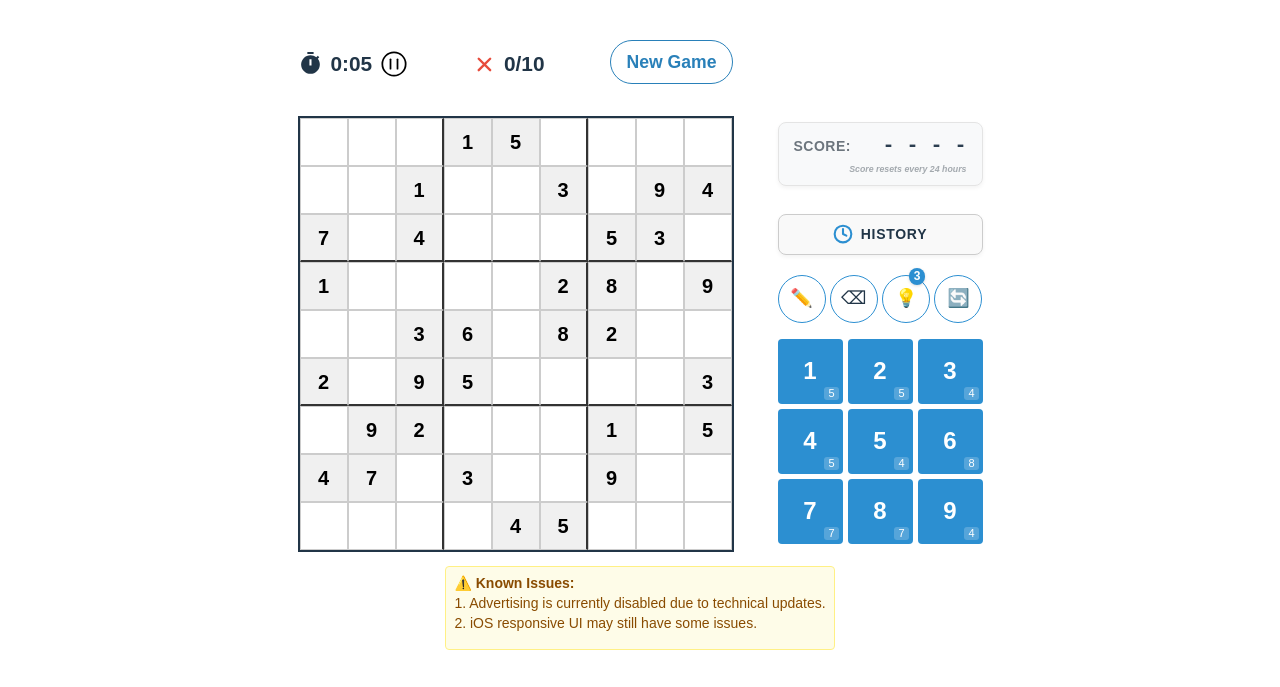
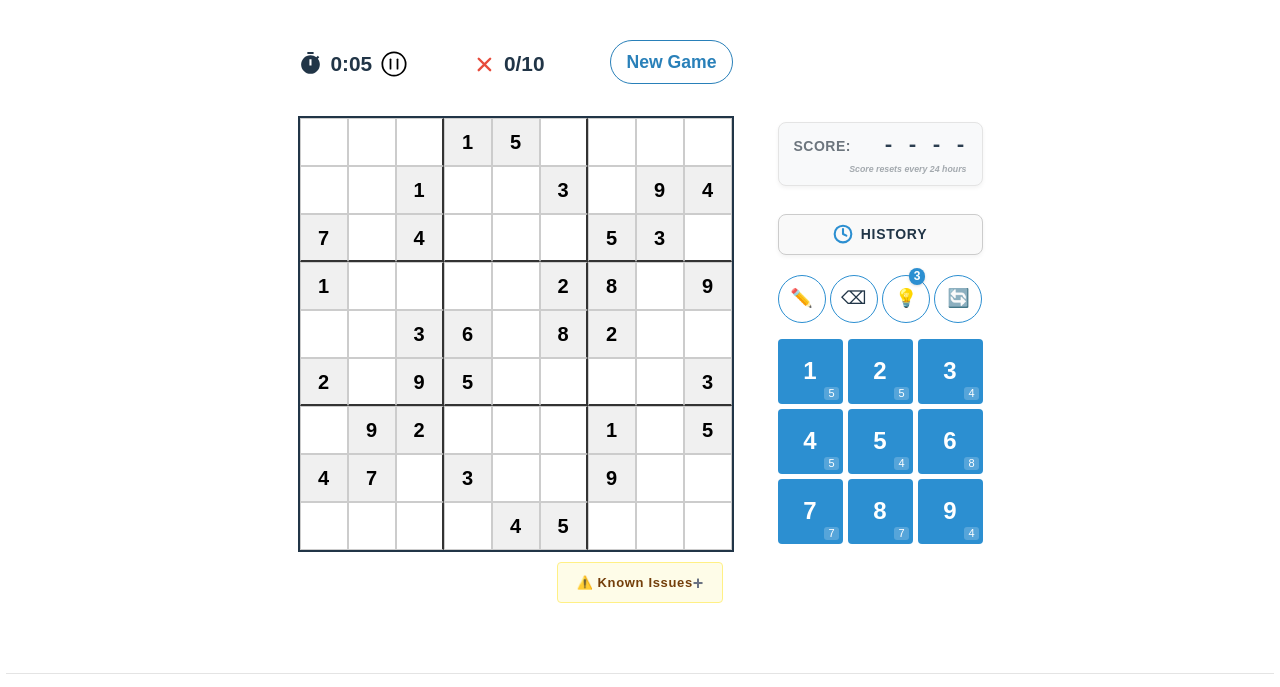
Before and after one commit to kiranofans/sudoku_game, an Astro site: page / in a window 1280 px wide. Shown: the part 68-755 px from the top of the page. Built offline with nearby package versions, Linux system fonts and the light colour scheme; Astro itself is replaced by a stand-in of ours.

Commit message:
UI: tried to make know issue box expand/collapseble

```diff
--- a/src/components/ExpandableBox.tsx
+++ b/src/components/ExpandableBox.tsx
@@ -1,10 +1,11 @@
 import React from "react";
 
 interface ExpandableBoxProps {
-    title: string;
+    title: React.ReactNode;
     isOpen: boolean;
     onToggle: () => void;
     children: React.ReactNode;
+    bgColor?: string;
 }
 
 const ExpandableBox: React.FC<ExpandableBoxProps> = ({
@@ -12,15 +13,16 @@ const ExpandableBox: React.FC<ExpandableBoxProps> = ({
     isOpen,
     onToggle,
     children,
+    bgColor = "bg-gray-100 dark:bg-gray-700 border-gray-300 dark:border-gray-600",
 }) => {
     return (
         /* The main container/box */
-        <div className="w-full border border-gray-300 dark:border-gray-600 bg-gray-100 dark:bg-gray-700 rounded overflow-hidden">
+        <div className={`w-full border ${bgColor} rounded overflow-hidden transition-all duration-300`}>
 
             {/* Toggle bar */}
             <button
                 onClick={onToggle}
-                className="w-full flex justify-between items-center p-2
+                className="w-full flex justify-between items-center px-4 py-2.5
                !border-none !rounded-none !bg-transparent
                hover:bg-gray-50 dark:hover:bg-gray-600
                transition-colors focus:outline-none"
--- a/src/components/SmallUiWidgets.tsx
+++ b/src/components/SmallUiWidgets.tsx
@@ -1,5 +1,8 @@
 import { changelog } from "@/hooks/useChangeLog";
 import React from "react";
+
+import ExpandableBox from "./ExpandableBox";
+
 /**
  * Small UI Widgets Collection
  * A grouped set of reusable UI components
@@ -120,13 +123,12 @@ export function ListUi({ items, subSectionTitle, supplementalText,
     );
 }
 
-/* =========================
-   COMPONENT: KnownIssuesBox
-========================= */
 
 type KnownIssuesBoxProps = {
     items: React.ReactNode[];
     isOnHomePage?: boolean;
+    defaultOpen?: boolean;
+    bgColor?: string;
 };
 
 export function getLatestKnownIssues() {
@@ -136,8 +138,15 @@ export function getLatestKnownIssues() {
     return latest?.knownIssues ?? [];
 }
 
-function KnownIssuesBox({ items, isOnHomePage: initialIsOnHomePage = false }: KnownIssuesBoxProps) {
+function KnownIssuesBox({
+    items,
+    isOnHomePage: initialIsOnHomePage = false,
+    defaultOpen = false,
+    bgColor = "bg-yellow-50 dark:bg-yellow-200"
+}: KnownIssuesBoxProps) {
     const [isOnHomePage, setIsOnHomePage] = React.useState(initialIsOnHomePage);
+    const [isOpen, setIsOpen] = React.useState(defaultOpen);
+
 
     React.useEffect(() => {
         setIsOnHomePage(window.location.pathname === "/" || window.location.pathname === "/sudoku_game/");
@@ -146,21 +155,28 @@ function KnownIssuesBox({ items, isOnHomePage: initialIsOnHomePage = false }: Kn
     if (!items.length) return null;
 
     const onWherePlaced = isOnHomePage ? "game-only-issues mt-auto" : "";
+
     return (
-        <div data-nosnippet className={`${onWherePlaced} px-2 pb-2 text-md text-gray-600 mt-0.5 mb-0.5 ml-2 mr-2`}>
-            <div className="text-left max-w-[720px] mt-1 mb-3 p-2 pt-1.5
-            mx-auto rounded bg-yellow-50 border border-yellow-200 text-sm
-            text-yellow-800 [transform:translateZ(0)] pb-[max(1rem,env(safe-area-inset-bottom))]">
-                <span className="font-bold">⚠️ Known Issues:</span>
-                <ol type="a">
-                    {items.map((item, idx) => (
-                        <li key={idx}>{item}</li>
-                    ))}
-                    {/* do not put comma ',' after the big braket
-                    unless there's another list to map */}
-                </ol>
+        <div data-nosnippet className={`${onWherePlaced} px-2 pb-2 text-md text-gray-600 mt-4 mb-0.5 ml-2 mr-2 known-issues-container`}>
+            <div className="w-full mx-auto max-w-[800px]">
+                <ExpandableBox
+                    title={
+                        <span className="flex items-center font-bold text-yellow-900 dark:text-yellow-100">
+                            <span className="mr-1">⚠️</span>
+                            <span>Known Issues</span>
+                        </span>
+                    }
+                    isOpen={isOpen}
+                    onToggle={() => setIsOpen(!isOpen)}
+                    bgColor={`${bgColor} border-yellow-200 dark:border-yellow-900/50`}
+                >
+                    <ol className="list-decimal pl-5 space-y-1 text-yellow-900 dark:text-yellow-100">
+                        {items.map((item, idx) => (
+                            <li key={idx}>{item}</li>
+                        ))}
+                    </ol>
+                </ExpandableBox>
             </div>
-
         </div>
     );
 }
```
